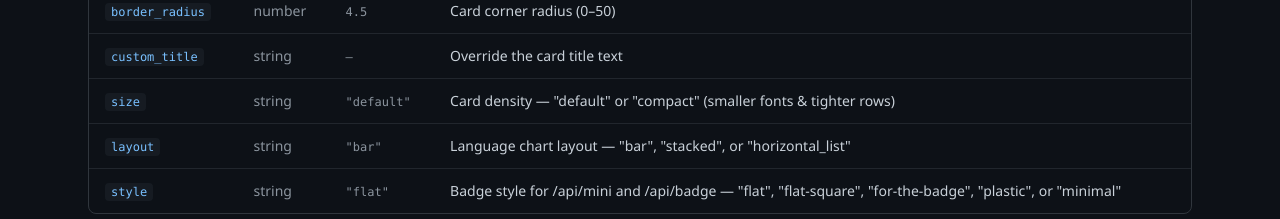
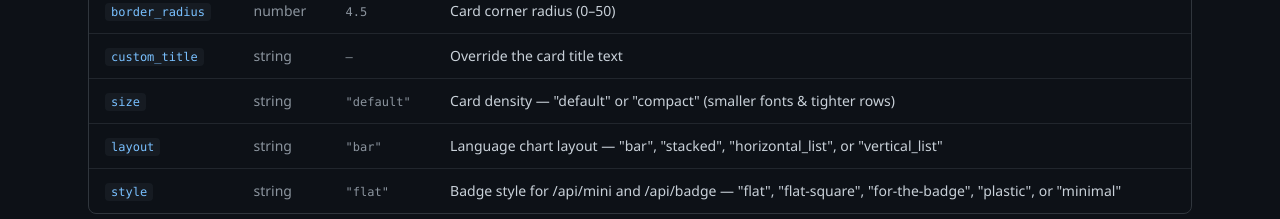
Before and after one commit to SoufianoDev/gh-profile-stats, a Next.js app: page / in a window 1280 px wide. Shown: the part 3520-3739 px from the top of the page. Built offline with nearby package versions, Linux system fonts and the light colour scheme.

Commit message:
docs: document vertical list layout in README and homepage

```diff
--- a/src/app/page.tsx
+++ b/src/app/page.tsx
@@ -96,7 +96,7 @@ const PARAMS = [
     name: "layout",
     type: "string",
     default: '"bar"',
-    desc: 'Language chart layout — "bar", "stacked", or "horizontal_list"',
+    desc: 'Language chart layout — "bar", "stacked", "horizontal_list", or "vertical_list"',
   },
   {
     name: "style",
```
Also changed, not shown: 1 other file (tests, documents, lock files or other folders).
